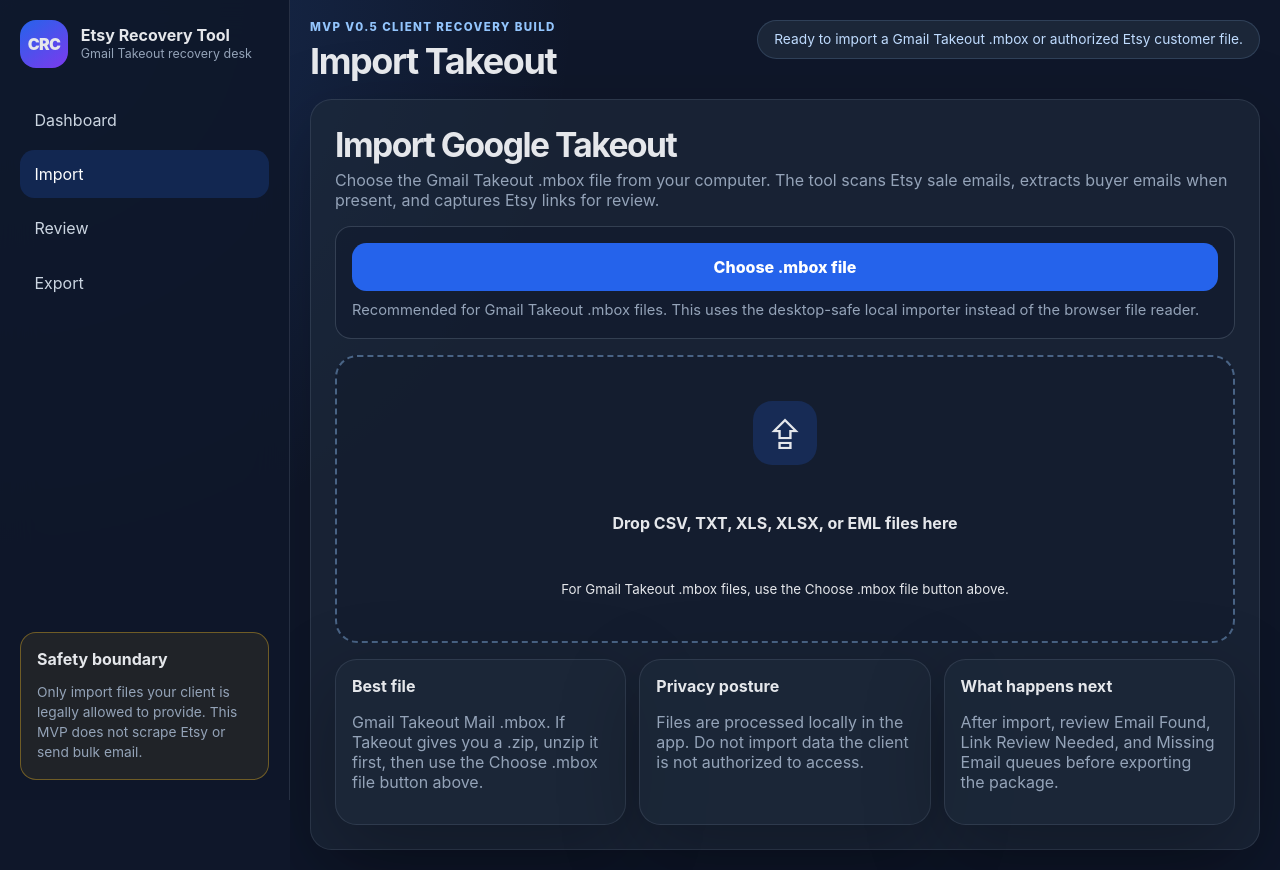
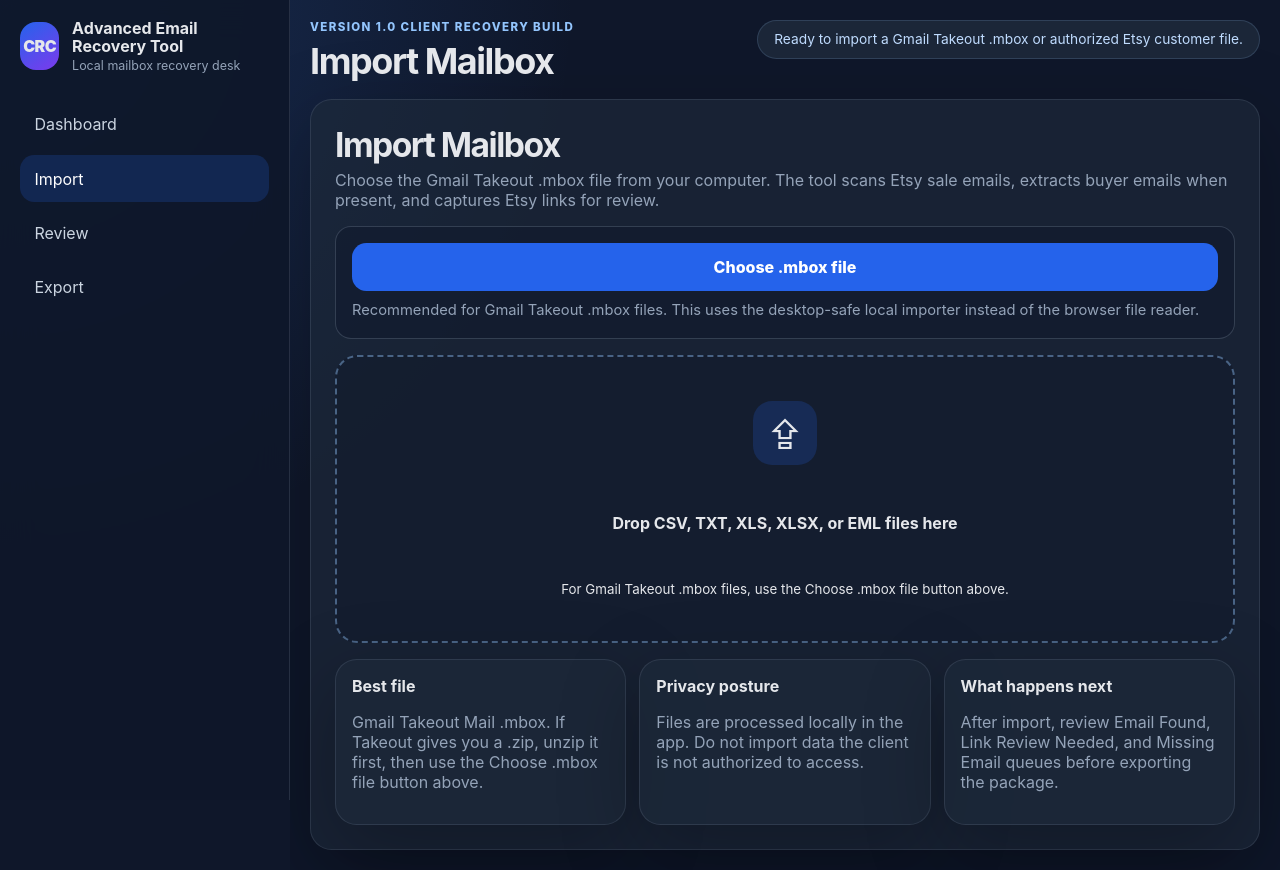
Before and after one commit to nicholas-banton/customer-recovery-console, a React (Vite) app: page / in a window 1280 px wide. Both pictures are taken after a click on the button "Import". Built offline with nearby package versions, Linux system fonts and the light colour scheme.

Commit message:
Prepare Advanced Email Recovery Tool v1.0 client build

```diff
--- a/electron/preload.cjs
+++ b/electron/preload.cjs
@@ -2,7 +2,7 @@
 
 contextBridge.exposeInMainWorld('crcApp', {
   platform: process.platform,
-  version: '0.5.0',
+  version: '1.0.0',
   runtime: 'electron',
 
   // Legacy invoke path retained as fallback.
--- a/index.html
+++ b/index.html
@@ -3,7 +3,7 @@
   <head>
     <meta charset="UTF-8" />
     <meta name="viewport" content="width=device-width, initial-scale=1.0, maximum-scale=1.0" />
-    <title>Customer Recovery Console</title>
+    <title>Advanced Email Recovery Tool</title>
   </head>
   <body>
     <div id="root"></div>
--- a/src/main.jsx
+++ b/src/main.jsx
@@ -131,6 +131,43 @@
   return 'Email missing — review Etsy link';
 }
 
+function normalizeMoneyValue(value) {
+  const raw = cleanText(value).replace(/,/g, '');
+  const match =
+    raw.match(/(?:USD\s*)?\$\s*([0-9]+(?:\.[0-9]{2})?)/i) ||
+    raw.match(/(?:USD\s*)?([0-9]+(?:\.[0-9]{2}))/i);
+
+  if (!match?.[1]) return '';
+
+  const amount = Number(match[1]);
+  if (!Number.isFinite(amount) || amount <= 0 || amount > 100000) return '';
+
+  return amount.toFixed(2);
+}
+
+function extractOrderTotal(messageText) {
+  const text = String(messageText || '')
+    .replace(/=0D=0A|=0A|=0D/gi, '\n')
+    .replace(/=20/gi, ' ')
+    .replace(/<[^>]*>/g, ' ')
+    .replace(/&nbsp;/gi, ' ')
+    .replace(/\s+/g, ' ')
+    .trim();
+
+  const patterns = [
+    /(?:order\s*total|grand\s*total|total\s*paid|amount\s*paid|total\s*charged|payment\s*total|you\s*paid)\s*[:\-]?\s*((?:USD\s*)?\$?\s*[0-9][0-9,]*(?:\.[0-9]{2})?)/i,
+    /((?:USD\s*)?\$\s*[0-9][0-9,]*(?:\.[0-9]{2})?)\s*(?:order\s*total|total\s*paid|amount\s*paid|paid)/i
+  ];
+
+  for (const pattern of patterns) {
+    const match = text.match(pattern);
+    const amount = normalizeMoneyValue(match?.[1] || '');
+    if (amount) return amount;
+  }
+
+  return '';
+}
+
 function inferEtsyOrderId(messageText, fallbackIndex) {
   const value = String(messageText || '');
 
@@ -140,7 +177,7 @@
   const orderMatch = value.match(/(?:order|order_id|receipt|transaction)[^\d]{0,12}(\d{4,})/i);
   if (orderMatch) return orderMatch[1];
 
-  return `etsy-message-${fallbackIndex}`;
+  return '';
 }
 
 function buildEtsyRecoveryRow({ email, messageIndex, headers, message, fileName }) {
@@ -153,7 +190,7 @@
     'Customer Email': email || '',
     'Order ID': inferEtsyOrderId(message, messageIndex),
     'Order Date': headers.date || '',
-    'Order Total': '0',
+    'Order Total': extractOrderTotal(message),
     'Marketing Consent': 'Unknown',
     'Source Type': 'Etsy Gmail Takeout',
     'Subject': headers.subject || '',
@@ -388,7 +425,7 @@
         duplicates: 0,
         sourceRows: 1,
         sources: new Set([fileName]),
-        orderIds: [orderId || `row-${index + 1}`],
+        orderIds: orderId ? [orderId] : [],
         sourceType,
         subject,
         etsyLinks,
@@ -432,7 +469,7 @@
     byEmail.set(key, {
       ...current,
       name: current.name !== 'Name missing' ? current.name : customer.name,
-      orders: current.orders + customer.orders,
+      orders: Array.from(new Set([...(current.orderIds || []), ...(customer.orderIds || [])].filter(Boolean))).length,
       totalSpend: Number((current.totalSpend + customer.totalSpend).toFixed(2)),
       lastPurchase: [current.lastPurchase, customer.lastPurchase].filter(Boolean).sort().pop() || '',
       duplicates: current.duplicates + customer.duplicates + 1,
@@ -887,8 +924,8 @@
         <div className="brand-block">
           <div className="brand-mark">CRC</div>
           <div>
-            <h1>Etsy Recovery Tool</h1>
-            <p>Gmail Takeout recovery desk</p>
+            <h1>Advanced Email Recovery Tool</h1>
+            <p>Local mailbox recovery desk</p>
           </div>
         </div>
 
@@ -903,17 +940,13 @@
           ))}
         </nav>
 
-        <div className="safety-card">
-          <strong>Safety boundary</strong>
-          <p>Only import files your client is legally allowed to provide. This MVP does not scrape Etsy or send bulk email.</p>
-        </div>
       </aside>
 
       <main className="main-content">
         <header className="topbar">
           <div>
-            <p className="eyebrow">MVP v0.5 Client Recovery Build</p>
-            <h2>{activeTab === 'home' ? 'Dashboard' : activeTab === 'import' ? 'Import Takeout' : activeTab === 'review' ? 'Review Records' : 'Export Files'}</h2>
+            <p className="eyebrow">Version 1.0 Client Recovery Build</p>
+            <h2>{activeTab === 'home' ? 'Dashboard' : activeTab === 'import' ? 'Import Mailbox' : activeTab === 'review' ? 'Review Records' : 'Export Files'}</h2>
           </div>
           <div className="status-stack">
             <div className="status-pill">{lastMessage}</div>
@@ -946,7 +979,7 @@
           <section className="panel-grid">
             <div className="hero-panel">
               <p className="eyebrow">Guided local recovery</p>
-              <h3>Etsy Recovery Tool</h3>
+              <h3>Advanced Email Recovery Tool</h3>
               <p>Import a Gmail Takeout file, recover available Etsy buyer emails, capture Etsy order links, and export a clean review package.</p>
               <div className="workflow-steps" aria-label="Recovery workflow">
                 <span>1. Import</span>
@@ -973,7 +1006,7 @@
         {activeTab === 'import' && (
           <section className="content-card">
             <div className="section-heading">
-              <h3>Import Google Takeout</h3>
+              <h3>Import Mailbox</h3>
               <p>Choose the Gmail Takeout .mbox file from your computer. The tool scans Etsy sale emails, extracts buyer emails when present, and captures Etsy links for review.</p>
             </div>
 
@@ -1068,8 +1101,8 @@
                     </div>
                   </div>
                   <div className="record-meta">
-                    <span>Orders: {customer.orders}</span>
-                    <span>Spend: {customer.totalSpend.toLocaleString(undefined, { style: 'currency', currency: 'USD' })}</span>
+                    <span>Orders: {customer.orders || 'Unknown'}</span>
+                    <span>Spend: {customer.totalSpend > 0 ? customer.totalSpend.toLocaleString(undefined, { style: 'currency', currency: 'USD' }) : 'Unknown'}</span>
                     <span>Last purchase: {customer.lastPurchase || 'Unknown'}</span>
                     <span>Duplicates: {customer.duplicates}</span>
                   </div>
@@ -1109,10 +1142,6 @@
                 <strong>Support-only follow-up</strong>
                 <p>Use for order/admin matters. Keep it transactional, specific, and non-promotional.</p>
               </article>
-            </div>
-            <div className="warning-box">
-              <strong>Operator warning</strong>
-              <p>Do not export marketplace buyers into a marketing platform unless consent or another lawful basis has been confirmed.</p>
             </div>
           </section>
         )}
@@ -1158,10 +1187,7 @@
                 full: true
               })}>Select All Safe Exports</button>
             </div>
-            <div className="acknowledgment-box">
-              <strong>Before client use</strong>
-              <p>The operator should verify consent records, platform terms, and applicable email/privacy law before any marketing export is used.</p>
-            </div>
+
           </section>
         )}
       </main>
```
Also changed, not shown: electron/main.cjs (+38 -3 lines), package.json (+7 -7 lines).
